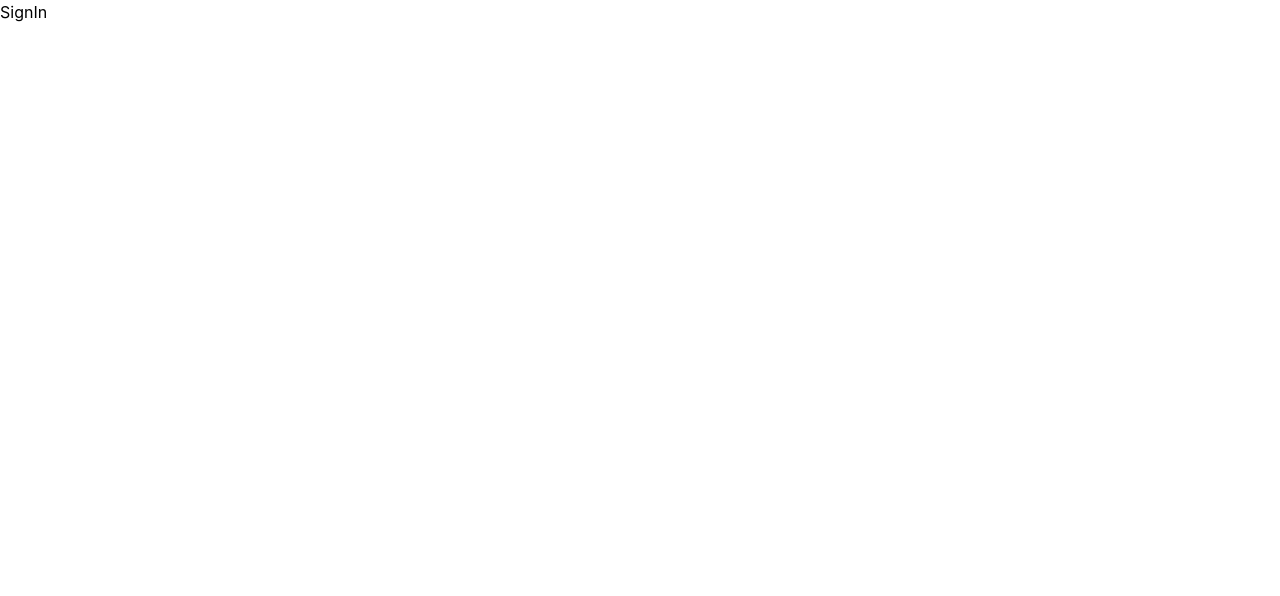
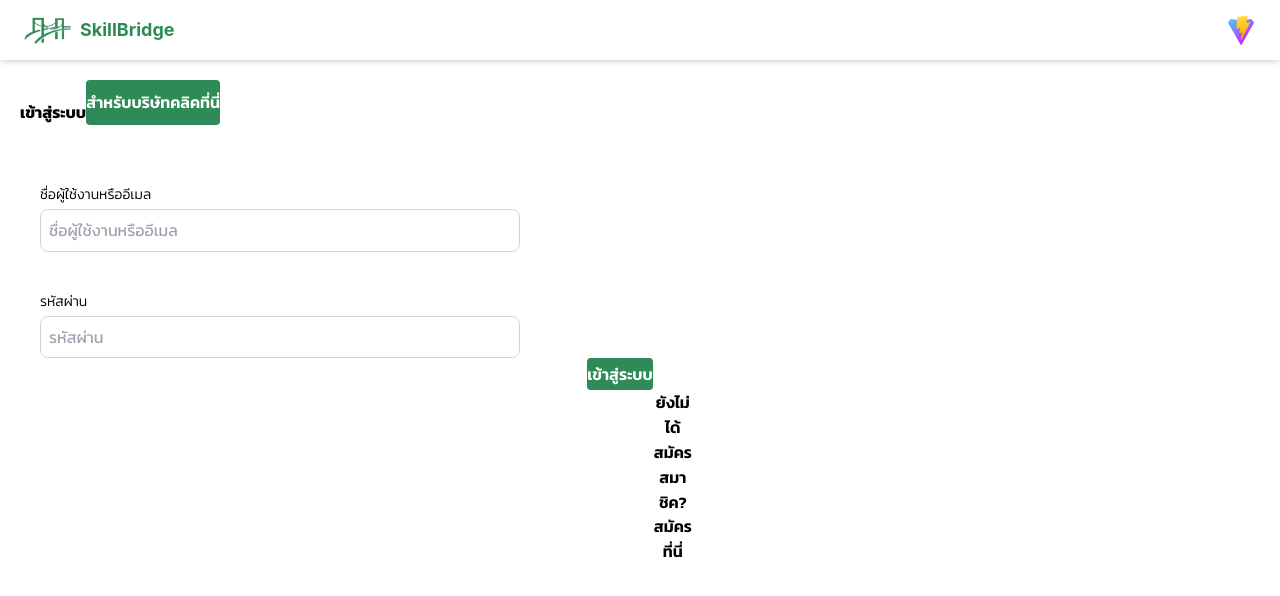
Before and after one commit to XQEX/se_frontend, a React (Vite) app: page /signin in a window 1280 px wide. Shown: the top 596 px of the page. Built offline with nearby package versions, Linux system fonts and the light colour scheme.

Commit message:
first commit

```diff
--- a/src/pages/SignIn.tsx
+++ b/src/pages/SignIn.tsx
@@ -1,9 +1,46 @@
-import React from 'react'
+import React from "react";
+import Navbar from "../components/Navbar";
+import { Button } from "@mantine/core";
 
 function SignIn() {
   return (
-    <div>SignIn</div>
-  )
+    <div className="h-screen flex flex-col">
+      <Navbar />
+      <div className="flex p-5">
+        <div className="kanit-bold text-center pt-5">เข้าสู่ระบบ</div>
+        <button className="bg-seagreen text-white kanit-semibold w-30 h-15 rounded">
+          สำหรับบริษัทคลิคที่นี่
+        </button>
+      </div>
+
+      <div className="flex flex-col p-10 justify-center">
+        <label className="text-black text-sm mb-1 kanit-light">
+          ชื่อผู้ใช้งานหรืออีเมล
+        </label>
+        <input
+          type="text"
+          placeholder="ชื่อผู้ใช้งานหรืออีเมล"
+          className="text-black placeholder-kanit rounded-lg border border-gray-300 w-2/5 p-2"
+        />
+      </div>
+      <div className="flex flex-col px-10">
+        <label className="text-black text-sm mb-1 kanit-light">รหัสผ่าน</label>
+        <input
+          type="text"
+          placeholder="รหัสผ่าน"
+          className="text-black placeholder-kanit rounded-lg border border-gray-300 w-2/5 p-2"
+        />
+      </div>
+      <div className="flex justify-center">
+        <button className="bg-seagreen text-white kanit-semibold w-100 h-50 rounded">
+          เข้าสู่ระบบ
+        </button>
+        <button className="border-spacing-4 text-black kanit-semibold w-10 h-5 pt-8">
+          ยังไม่ได้สมัครสมาชิค? สมัครที่นี่
+        </button>
+      </div>
+    </div>
+  );
 }
 
-export default SignIn
+export default SignIn;
--- a/src/pages/SignUp.tsx
+++ b/src/pages/SignUp.tsx
@@ -1,9 +1,13 @@
-import React from 'react'
+import React from "react";
+import Navbar from "../components/Navbar";
 
 function SignUp() {
   return (
-    <div>SignUp</div>
-  )
+    <div className="h-screen flex flex-col">
+      <Navbar />
+      <div className="text-center font-bold">สมัครสมาชิก</div>
+    </div>
+  );
 }
 
-export default SignUp
+export default SignUp;
```
